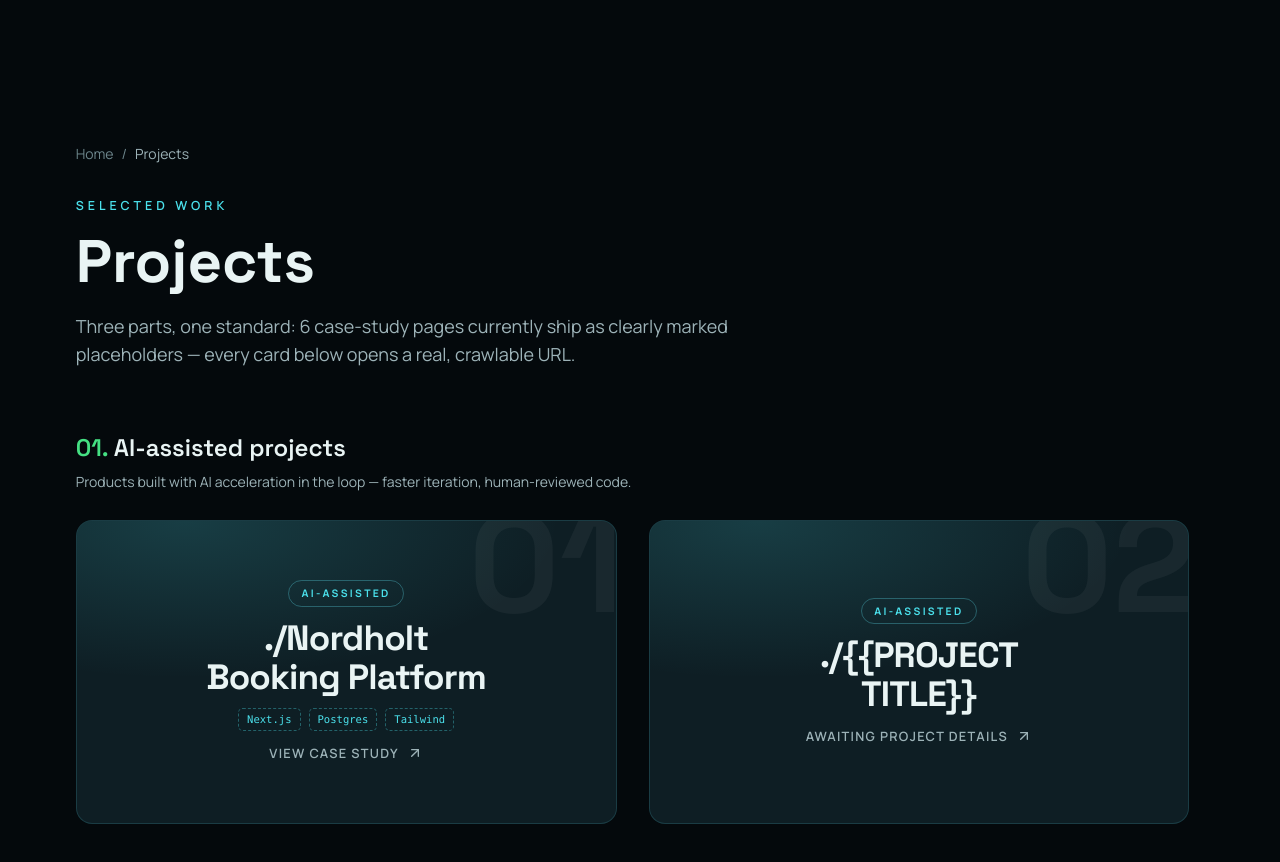
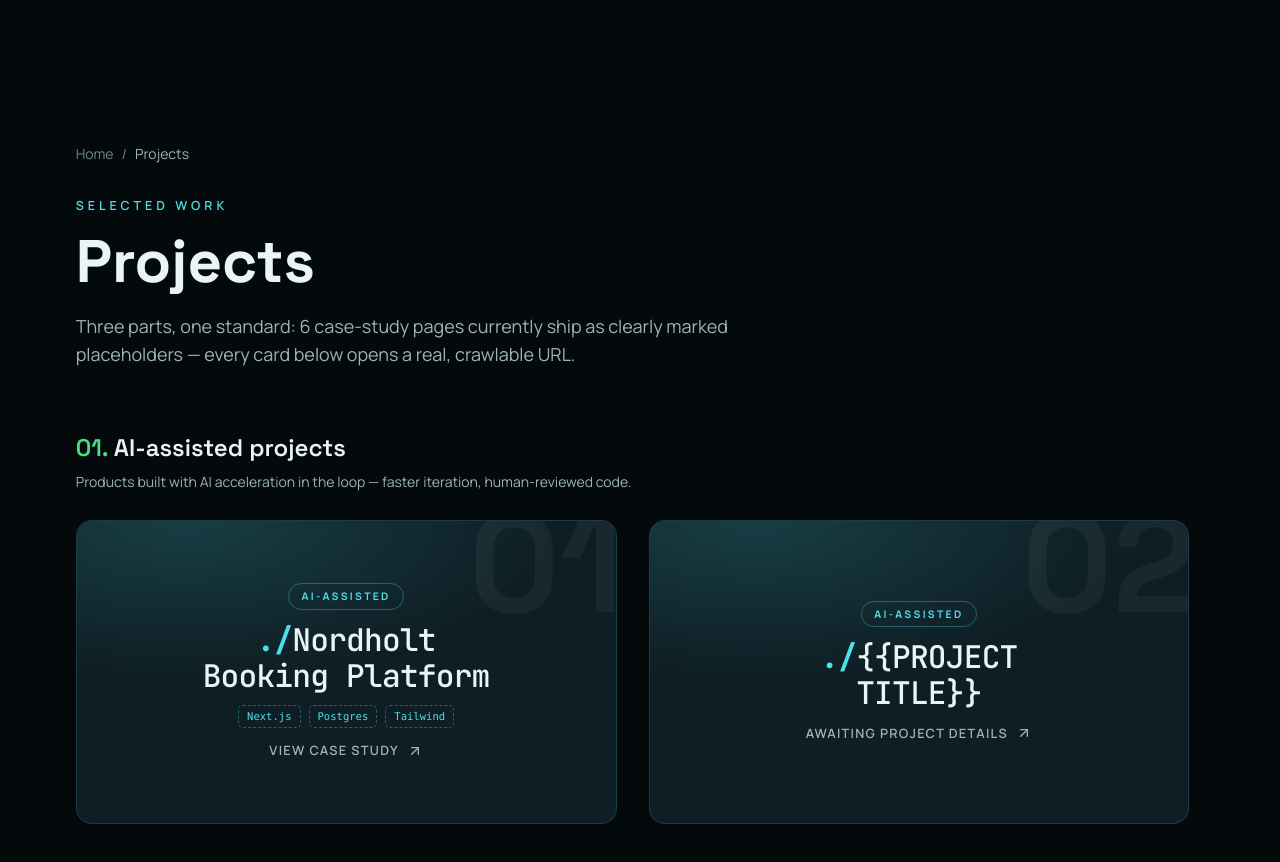
Before and after one commit to OodDev/vyn-cocreationlab, a Next.js app: page /projects in a window 1280 px wide. Shown: the top 862 px of the page. Built offline with nearby package versions, Linux system fonts and the light colour scheme.

Commit message:
Terminal-style card titles: JetBrains Mono weight 500 with cyan bold ./ prefix

```diff
--- a/app/layout.tsx
+++ b/app/layout.tsx
@@ -1,6 +1,6 @@
 import type { Metadata, Viewport } from "next";
 import type { JSX, ReactNode } from "react";
-import { Manrope, Space_Grotesk } from "next/font/google";
+import { JetBrains_Mono, Manrope, Space_Grotesk } from "next/font/google";
 import { SiteFooter } from "@/components/layout/site-footer";
 import { SplashScreen } from "@/components/layout/splash-screen";
 import { bootFlagsScript } from "@/lib/client-flags";
@@ -18,7 +18,8 @@ import "./globals.css";
 
 /*
  * Self-hosted via next/font (downloaded + subset at build, `swap`, preloaded).
- * Two families maximum per the performance brief.
+ * Two families maximum per the performance brief — JetBrains Mono is the
+ * conscious exception: two weights, latin subset only, for project-card titles.
  */
 const displayFont = Space_Grotesk({
   subsets: ["latin"],
@@ -29,6 +30,13 @@ const displayFont = Space_Grotesk({
 const bodyFont = Manrope({
   subsets: ["latin"],
   variable: "--font-manrope",
+  display: "swap",
+});
+
+const monoFont = JetBrains_Mono({
+  subsets: ["latin"],
+  weight: ["500", "700"],
+  variable: "--font-jetbrains-mono",
   display: "swap",
 });
 
@@ -76,7 +84,7 @@ export default function RootLayout(props: { children: ReactNode }): JSX.Element
   return (
     <html
       lang="en"
-      className={`${displayFont.variable} ${bodyFont.variable}`}
+      className={`${displayFont.variable} ${bodyFont.variable} ${monoFont.variable}`}
       suppressHydrationWarning
     >
       <head>
--- a/features/projects/project-card.tsx
+++ b/features/projects/project-card.tsx
@@ -65,8 +65,11 @@ export function ProjectCard(props: { project: ProjectWithMeta; index: number }):
           <span className="rounded-pill border-line-strong text-accent w-fit border px-3 py-1 text-[0.65rem] font-bold tracking-[0.22em] uppercase">
             {project.categoryLabel}
           </span>
-          <span className="font-display text-ink max-w-[18rem] text-2xl leading-[1.1] font-bold tracking-tight sm:text-[2.2rem]">
-            ./{project.title}
+          <span className="text-ink max-w-[18rem] text-[1.55rem] leading-[1.15] tracking-tight sm:text-[1.95rem]">
+            <span className="font-[family-name:var(--font-jetbrains-mono)] font-medium">
+              <span className="text-accent font-bold">./</span>
+              {project.title}
+            </span>
           </span>
           {stack.length > 0 && (
             <span className="flex flex-wrap justify-center gap-2">
```
